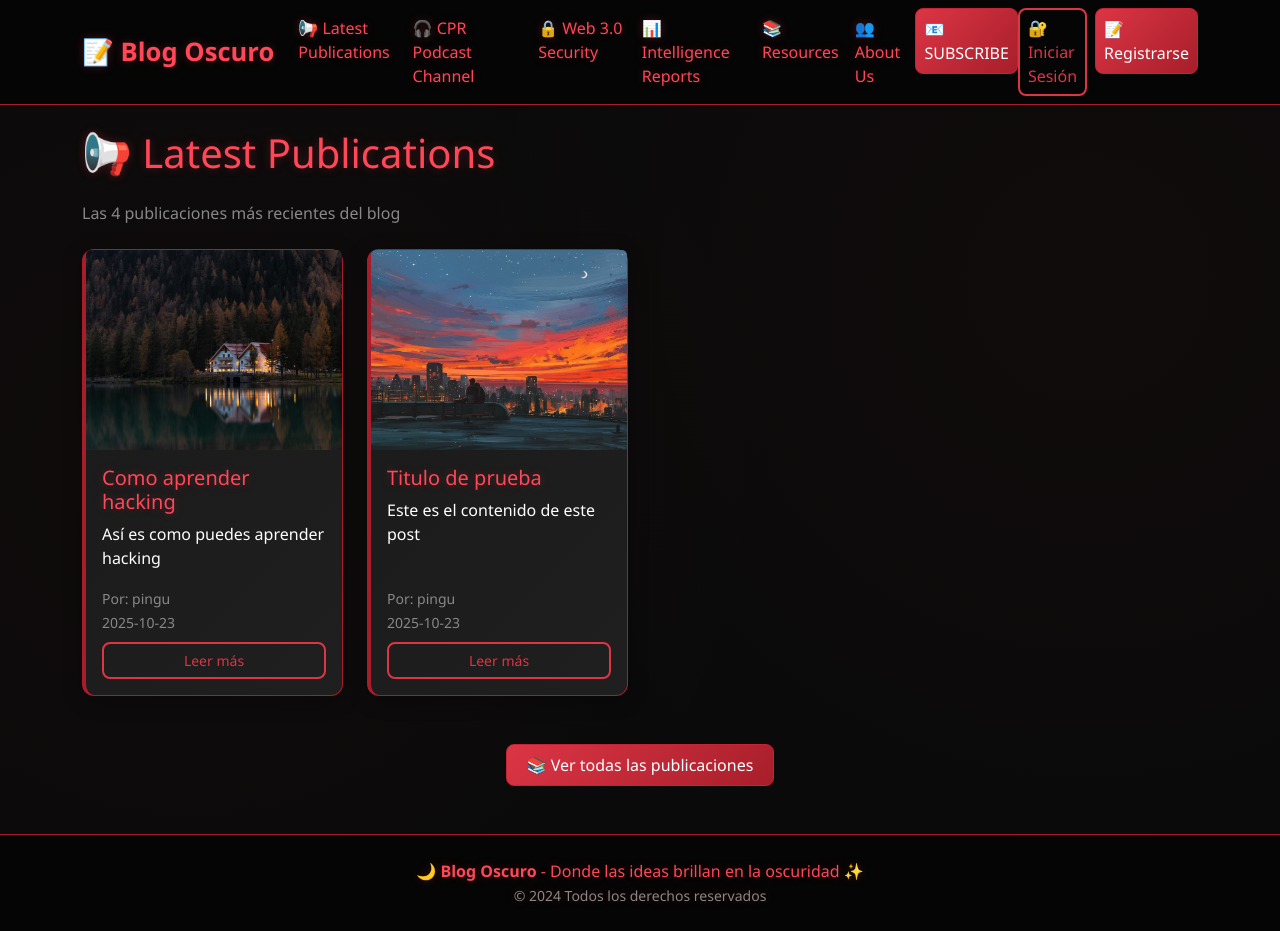
After one commit to Maalfer/blog-pruebas, a Flask app: page /latest-publications in a window 1280 px wide. The commit adds this page. Run offline with Flask 3, Linux system fonts and the light colour scheme; data comes from the database, SQL or seed files in the repository; some libraries are stand-ins or nearby versions.

Commit message:
Primer commit

```diff
--- a/app.py
+++ b/app.py
@@ -131,6 +131,29 @@ def home():
             })
 
         return render_template('home.html', posts=posts_list)
+
+@app.route('/latest-publications')
+def latest_publications():
+    with get_db_connection() as conn:
+        posts = conn.execute('''
+            SELECT * FROM posts
+            ORDER BY date_created DESC
+            LIMIT 4
+        ''').fetchall()
+
+        posts_list = []
+        for post in posts:
+            posts_list.append({
+                'id': post['id'],
+                'title': post['title'],
+                'content': post['content'],
+                'author': post['author'],
+                'category': post['category'],
+                'image': post['image'],
+                'date_created': post['date_created']
+            })
+
+        return render_template('latest_publications.html', posts=posts_list)
 
 @app.route('/post/<int:post_id>')
 def view_post(post_id):
--- a/templates/base.html
+++ b/templates/base.html
@@ -16,10 +16,57 @@
                     <strong>📝 Blog Oscuro</strong>
                 </a>
 
-                <div class="navbar-nav ms-auto">
+                <!-- Botón para menú móvil -->
+                <button class="navbar-toggler" type="button" data-bs-toggle="collapse" data-bs-target="#navbarNav">
+                    <span class="navbar-toggler-icon"></span>
+                </button>
+
+                <!-- Menú de navegación -->
+                <div class="collapse navbar-collapse" id="navbarNav">
+                    <ul class="navbar-nav me-auto">
+                        <li class="nav-item">
+                            <a class="nav-link text-red-glow" href="{{ url_for('latest_publications') }}">
+                                📢 Latest Publications
+                            </a>
+                        </li>
+                        <li class="nav-item">
+                            <a class="nav-link text-red-glow" href="#">
+                                🎧 CPR Podcast Channel
+                            </a>
+                        </li>
+                        <li class="nav-item">
+                            <a class="nav-link text-red-glow" href="#">
+                                🔒 Web 3.0 Security
+                            </a>
+                        </li>
+                        <li class="nav-item">
+                            <a class="nav-link text-red-glow" href="#">
+                                📊 Intelligence Reports
+                            </a>
+                        </li>
+                        <li class="nav-item">
+                            <a class="nav-link text-red-glow" href="#">
+                                📚 Resources
+                            </a>
+                        </li>
+                        <li class="nav-item">
+                            <a class="nav-link text-red-glow" href="#">
+                                👥 About Us
+                            </a>
+                        </li>
+                    </ul>
+
+                    <!-- Botón SUBSCRIBE -->
+                    <ul class="navbar-nav ms-auto">
+                        <li class="nav-item">
+                            <a class="nav-link btn-red-solid" href="#">
+                                📧 SUBSCRIBE
+                            </a>
+                        </li>
+
                         {% if session.user %}
                             <!-- Usuario autenticado -->
-                        <div class="nav-item dropdown">
+                            <li class="nav-item dropdown">
                                 <a class="nav-link dropdown-toggle text-red-glow" href="#" role="button" data-bs-toggle="dropdown">
                                     👤 {{ session.user }}
                                 </a>
@@ -29,12 +76,17 @@
                                     <li><hr class="dropdown-divider"></li>
                                     <li><a class="dropdown-item text-red-glow" href="{{ url_for('logout') }}">🚪 Cerrar Sesión</a></li>
                                 </ul>
-                        </div>
+                            </li>
                         {% else %}
                             <!-- Usuario no autenticado -->
+                            <li class="nav-item">
                                 <a class="nav-link btn-red-outline me-2" href="{{ url_for('login') }}">🔐 Iniciar Sesión</a>
+                            </li>
+                            <li class="nav-item">
                                 <a class="nav-link btn-red-solid" href="{{ url_for('register') }}">📝 Registrarse</a>
+                            </li>
                         {% endif %}
+                    </ul>
                 </div>
             </div>
         </nav>
--- /dev/null
+++ b/templates/latest_publications.html
@@ -0,0 +1,62 @@
+{% extends "base.html" %}
+
+{% block title %}Latest Publications - Blog Oscuro{% endblock %}
+
+{% block content %}
+<div class="row">
+    <div class="col-12">
+        <h1 class="text-red-glow mb-4">📢 Latest Publications</h1>
+        <p class="text-muted-red mb-4">Las 4 publicaciones más recientes del blog</p>
+    </div>
+</div>
+
+<div class="row">
+    {% for post in posts %}
+    <div class="col-md-6 col-lg-3 mb-4">
+        <div class="card bg-dark-custom border-red-custom h-100 post-card">
+            {% if post.image %}
+            <img src="{{ url_for('uploaded_file', filename=post.image) }}"
+                 class="card-img-top post-image"
+                 alt="{{ post.title }}"
+                 style="height: 200px; object-fit: cover;">
+            {% else %}
+            <div class="card-img-top bg-secondary d-flex align-items-center justify-content-center"
+                 style="height: 200px;">
+                <span class="text-muted">No image</span>
+            </div>
+            {% endif %}
+
+            <div class="card-body d-flex flex-column">
+                <h5 class="card-title text-red-glow">{{ post.title }}</h5>
+                <p class="card-text text-white flex-grow-1">
+                    {{ post.content[:100] }}{% if post.content|length > 100 %}...{% endif %}
+                </p>
+                <div class="mt-auto">
+                    <small class="text-muted-red">Por: {{ post.author }}</small><br>
+                    <small class="text-muted-red">{{ post.date_created[:10] }}</small>
+                    <a href="{{ url_for('view_post', post_id=post.id) }}"
+                       class="btn btn-red-outline btn-sm mt-2 w-100">
+                        Leer más
+                    </a>
+                </div>
+            </div>
+        </div>
+    </div>
+    {% else %}
+    <div class="col-12">
+        <div class="text-center py-5">
+            <h4 class="text-muted-red">No hay publicaciones disponibles</h4>
+            <p class="text-muted">¡Sé el primero en publicar!</p>
+        </div>
+    </div>
+    {% endfor %}
+</div>
+
+<div class="row mt-4">
+    <div class="col-12 text-center">
+        <a href="{{ url_for('home') }}" class="btn btn-red-solid">
+            📚 Ver todas las publicaciones
+        </a>
+    </div>
+</div>
+{% endblock %}
```
Also changed, not shown: 2 other files. Lines whose indentation alone changed are shown as unchanged.
